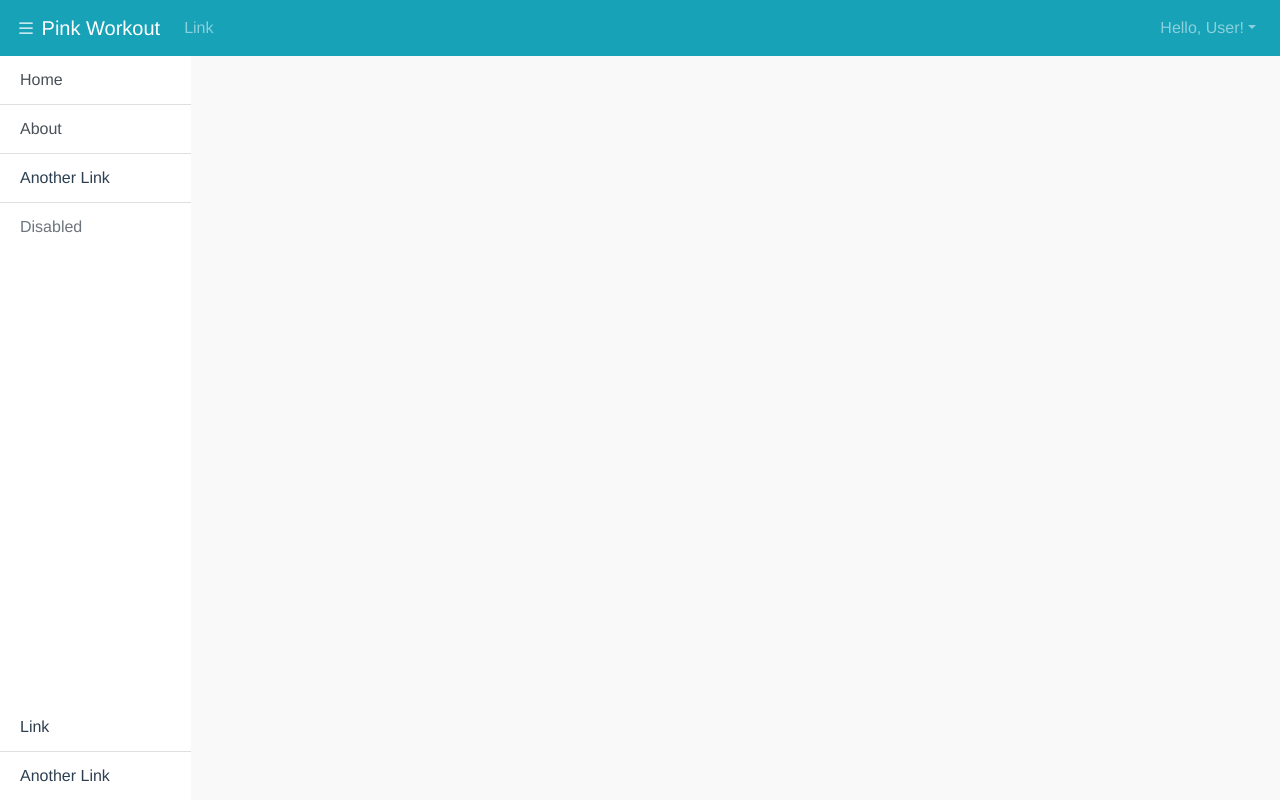
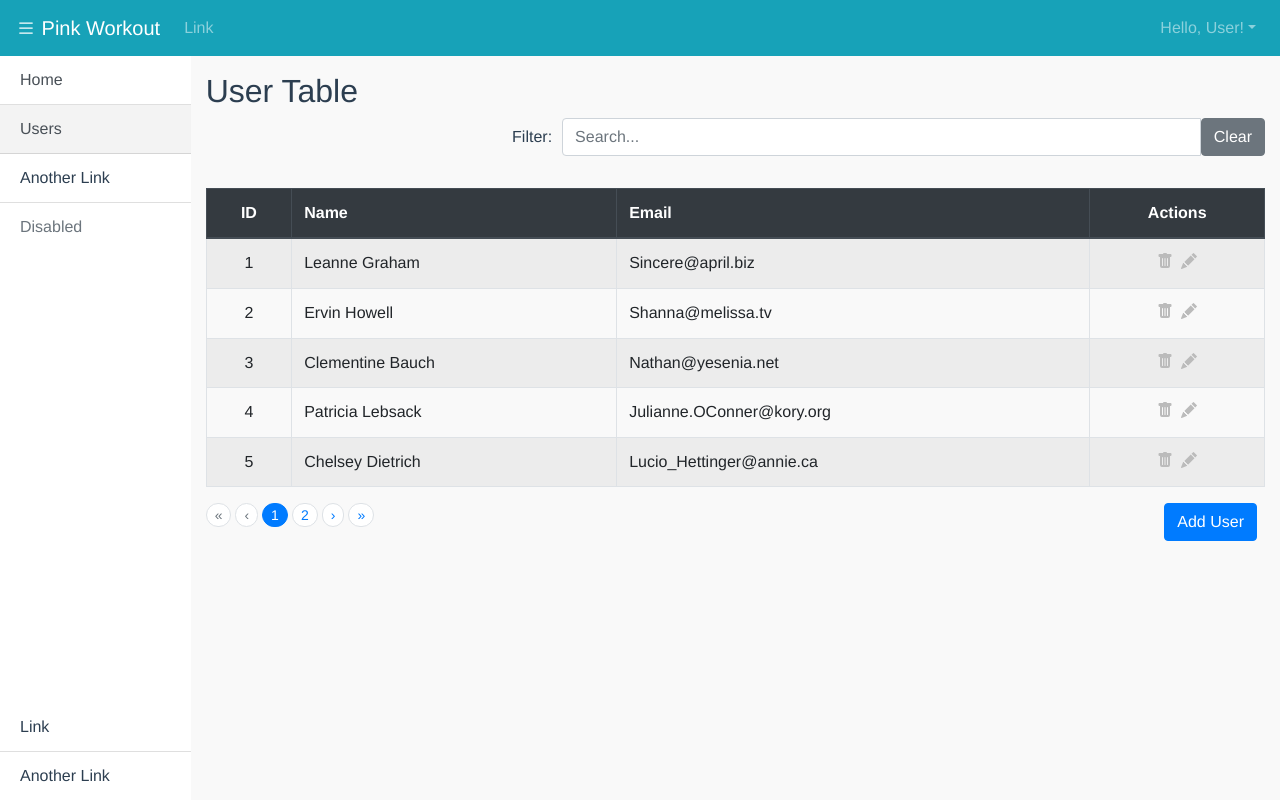
Before and after one commit to vicalbiter/pw-prot, a Vue app: page /users in a window 1280 px wide. Built offline with nearby package versions, Linux system fonts and the light colour scheme; data requests are answered from the project's data file.

Commit message:
Rename About component

```diff
--- a/src/App.vue
+++ b/src/App.vue
@@ -1,11 +1,6 @@
 <template>
   <div id="app">
     <Navbar />
-    <!-- <div id="nav">
-      <router-link :to="{ name: 'Home'}">Home</router-link> |
-      <router-link to="/about">About</router-link>
-    </div>
-    <router-view/> -->
   </div>
 </template>
 
--- a/src/components/Navbar.vue
+++ b/src/components/Navbar.vue
@@ -32,7 +32,7 @@
         <div class="side-nav-menu">
           <b-list-group flush>
             <b-list-group-item :to="{ name: 'Home' }">Home</b-list-group-item>
-            <b-list-group-item :to="{ name: 'About' }">About</b-list-group-item>
+            <b-list-group-item :to="{ name: 'Users' }">Users</b-list-group-item>
             <b-list-group-item>Another Link</b-list-group-item>
             <b-list-group-item disabled>Disabled</b-list-group-item>
           </b-list-group>
--- a/src/router/index.js
+++ b/src/router/index.js
@@ -1,6 +1,7 @@
 import Vue from 'vue'
 import VueRouter from 'vue-router'
 import Home from '../views/Home.vue'
+import Users from '../views/Users.vue'
 
 Vue.use(VueRouter)
 
@@ -11,12 +12,9 @@ const routes = [
     component: Home
   },
   {
-    path: '/about',
-    name: 'About',
-    // route level code-splitting
-    // this generates a separate chunk (about.[hash].js) for this route
-    // which is lazy-loaded when the route is visited.
-    component: () => import(/* webpackChunkName: "about" */ '../views/About.vue')
+    path: '/users',
+    name: 'Users',
+    component: Users
   }
 ]
 
--- a/src/views/Home.vue
+++ b/src/views/Home.vue
@@ -1,6 +1,10 @@
 <template>
   <div class="placeholder-content">
-    Lorem ipsum dolor, sit amet consectetur adipisicing elit. Perferendis quod ex repudiandae assumenda fuga quasi, debitis distinctio voluptatum inventore. Dolor, sint. Vitae quo iure corporis, earum accusamus necessitatibus expedita distinctio suscipit provident dolores nostrum perferendis culpa? Voluptas ipsum earum sunt repudiandae deleniti recusandae nobis accusamus voluptatibus excepturi ea doloremque ratione incidunt labore in explicabo, doloribus animi itaque ipsam dolorum totam consectetur porro unde! Odio suscipit amet aperiam cupiditate atque nesciunt, nobis soluta? Optio fugiat corrupti, itaque quidem blanditiis hic aliquid nihil, est, harum vero dolor natus libero enim deserunt nemo ipsum veniam nostrum inventore aspernatur voluptate. Fugiat qui repellendus voluptate est excepturi quo assumenda necessitatibus iure recusandae perspiciatis modi sit nesciunt totam, accusantium quibusdam sapiente ipsa et? Maxime illum molestiae dolorum provident alias tempora, eligendi laboriosam sunt debitis quod repellat commodi vitae necessitatibus obcaecati ducimus exercitationem quos laudantium cupiditate laborum a iure voluptatibus! Doloribus iste obcaecati fuga quisquam necessitatibus architecto?
+    <h2>Placeholder</h2>
+
+    <p>
+      Lorem ipsum, dolor sit amet consectetur adipisicing elit. Error, tenetur ratione quae, maiores aut ut, nisi provident ullam perferendis unde similique id tempora magnam! Illo, corporis sequi odio, veritatis architecto dolore provident libero porro nisi, sit dolores labore eum. Dolore architecto maiores quasi id eveniet tenetur facilis eos assumenda sint iste. Labore, maiores culpa ad aliquid a earum nihil fugiat ullam, nulla neque non vero ipsum, asperiores minima. Quos illum doloremque cumque sint natus aliquid fugit distinctio alias quod perferendis vero sunt sequi nam veniam, laboriosam fugiat ab asperiores, exercitationem totam aut est voluptatum. Laudantium magnam nesciunt rerum nobis dolore illum expedita molestiae minus. Amet earum expedita, dolor fugiat unde temporibus quae hic minima velit laborum. Similique labore sed eveniet totam sequi enim voluptatum soluta deserunt, sunt, inventore nihil facere iusto! At blanditiis quae doloribus delectus quasi iste temporibus quod veniam, explicabo aspernatur voluptates laudantium. Delectus alias a, consequuntur dolores dolorem ipsa ratione tenetur ut cupiditate harum itaque similique repudiandae. Iure et nam, assumenda id dicta commodi distinctio fugit voluptas exercitationem quod similique voluptates. Ad laborum harum dolor dicta, officia nihil cupiditate ducimus consequatur eius, distinctio ipsa nisi odio omnis sit quo? Nostrum sed omnis numquam voluptas quam aut? Earum.
+    </p>
 
   </div>
 </template>
--- a/src/views/About.vue
+++ b/src/views/Users.vue
@@ -1,6 +1,6 @@
 <template>
-  <div class="container pt-3 pb-5">
-    <h2>Data Table</h2>
+  <div class="container-fluid pt-3 pb-5">
+    <h2>User Table</h2>
 
     <b-row class="mb-3">
       <b-col>
@@ -15,7 +15,7 @@
 
     <b-row>
       <b-col>
-        <b-table head-variant="dark" bordered striped hover :items="users" :fields="fields" :filter="filter" :per-page="perPage" :current-page="currentPage" @filtered="getFilteredResults" caption-top>
+        <b-table responsive head-variant="dark" bordered striped hover :items="users" :fields="fields" :filter="filter" :per-page="perPage" :current-page="currentPage" @filtered="getFilteredResults" caption-top>
 
           <template v-slot:cell(actions)="data">
             <b-icon icon="trash-fill" class="action-icons" @click="deleteUser(data.item.id)"></b-icon>
@@ -25,7 +25,15 @@
           <template v-if="filter" #table-caption>{{ filteredResults }} result(s) found.</template>
 
         </b-table>
-        <b-pagination pills size="sm" align="right" v-model="currentPage" :total-rows="rows" :per-page="perPage"></b-pagination>
+      </b-col>
+    </b-row>
+
+    <b-row align-h="between">
+      <b-col cols="4">
+        <b-pagination pills size="sm" align="left" v-model="currentPage" :total-rows="rows" :per-page="perPage"></b-pagination>
+      </b-col>
+      <b-col cols="4" class="text-right mr-2">
+        <b-button variant="primary">Add User</b-button>
       </b-col>
     </b-row>
 
@@ -34,6 +42,7 @@
 
 <script>
 export default {
+  name: 'Users',
   data() {
     return {
       users: [],
```
